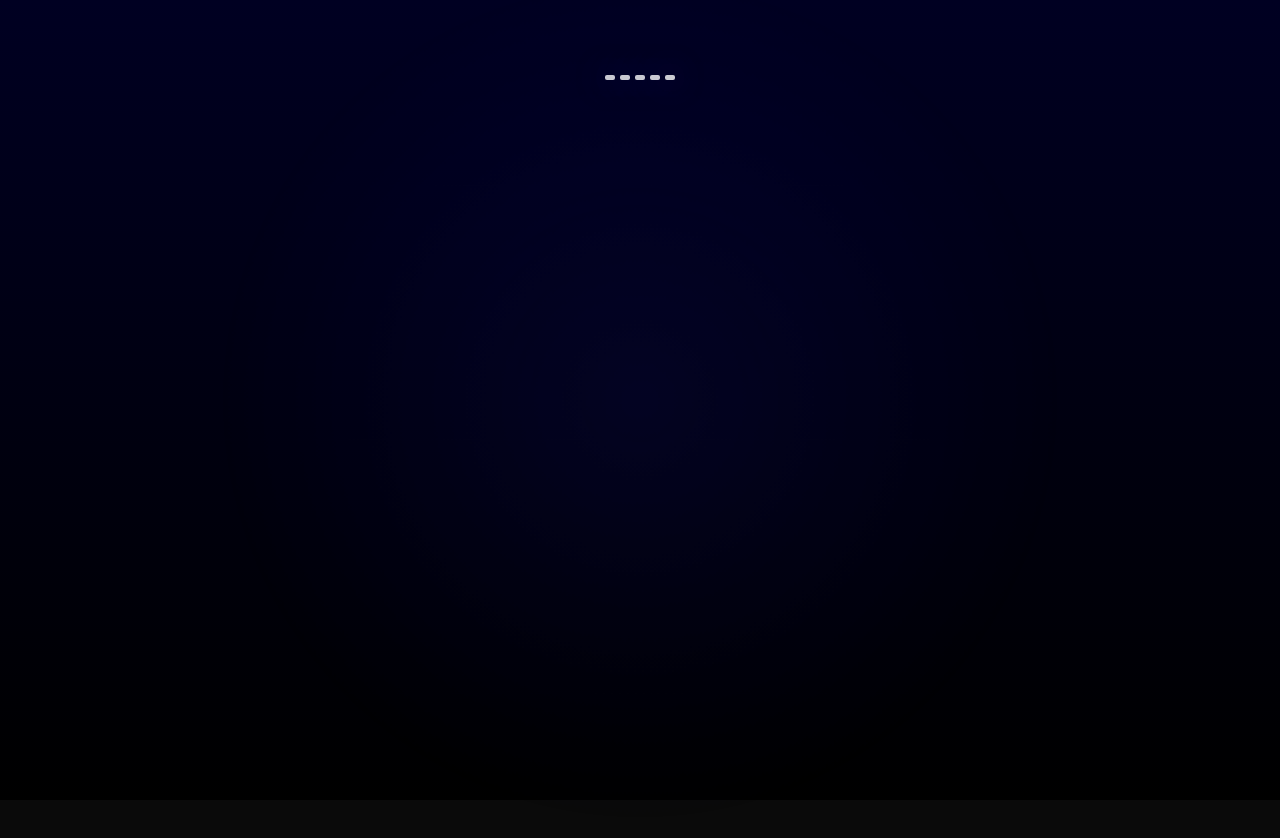
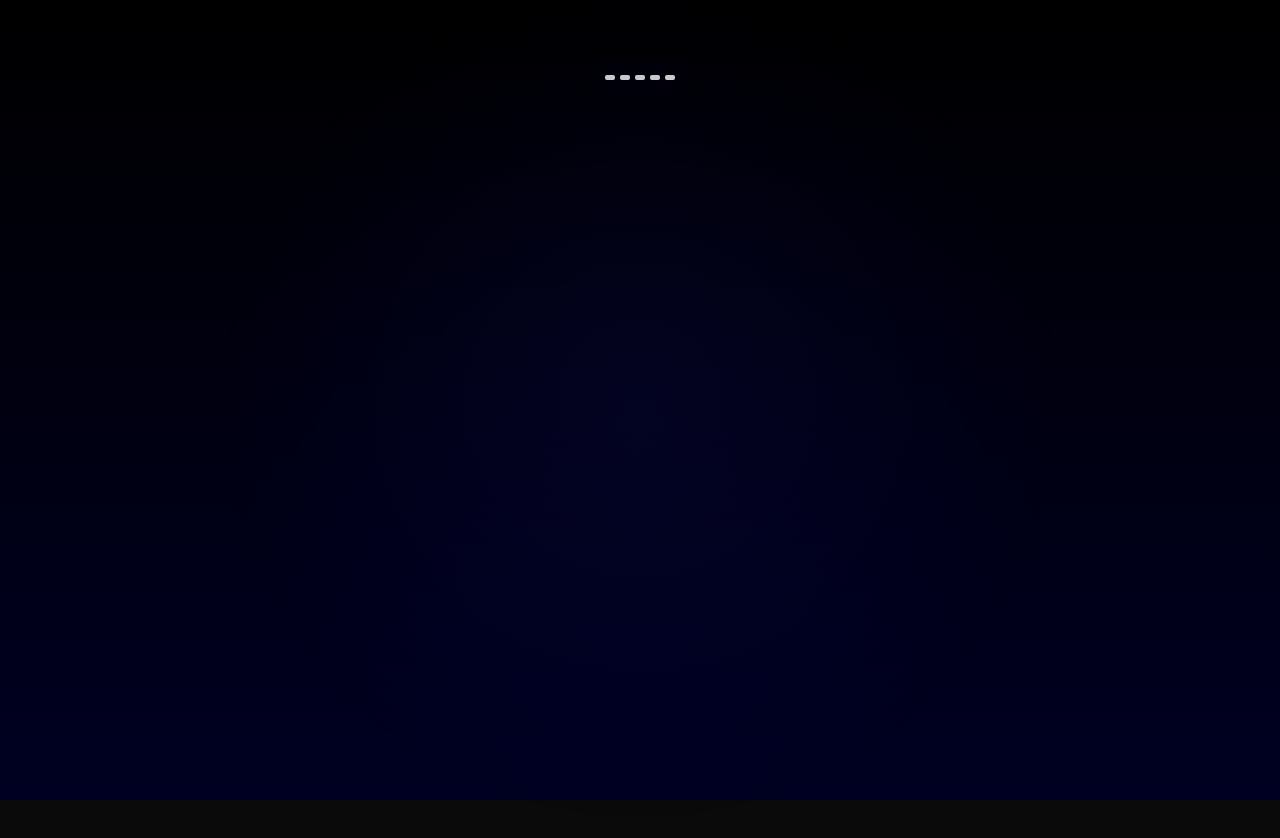
Before and after one commit to kichu12348/softcore, a plain HTML site: page index.html in a window 1280 px wide. Shown: the top 838 px of the page. Drawn offline with Linux system fonts and the light colour scheme.

Commit message:
Update style.css

```diff
--- a/style.css
+++ b/style.css
@@ -19,7 +19,7 @@ body {
   flex-direction: column;
   align-items: center;
   justify-content: center;
-  background: linear-gradient(180deg, #000022, #000000);
+  background: linear-gradient(0deg, #000022, #000000);
   position: relative;
 }
 
```
